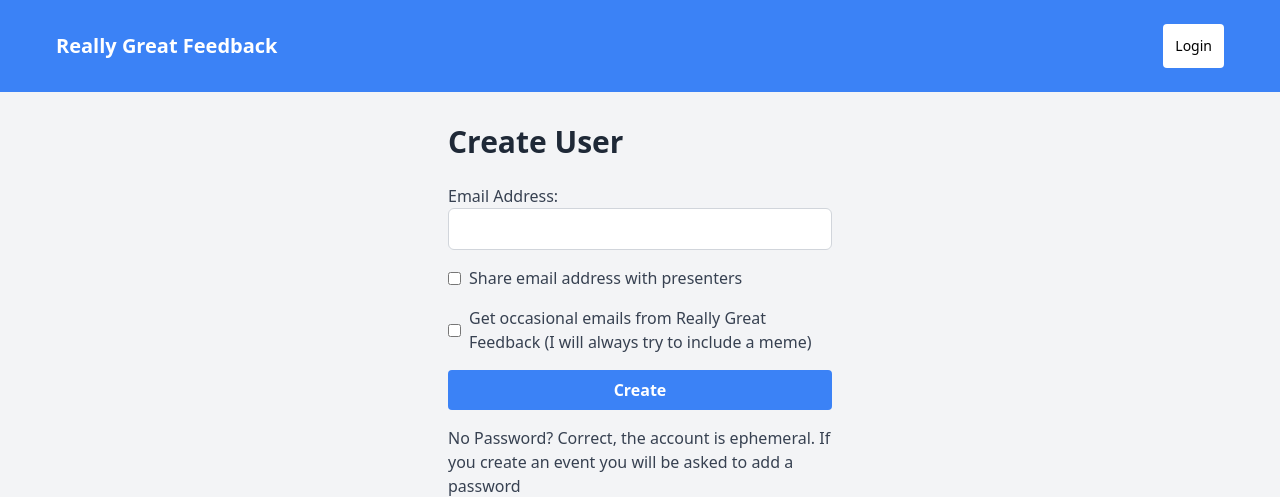
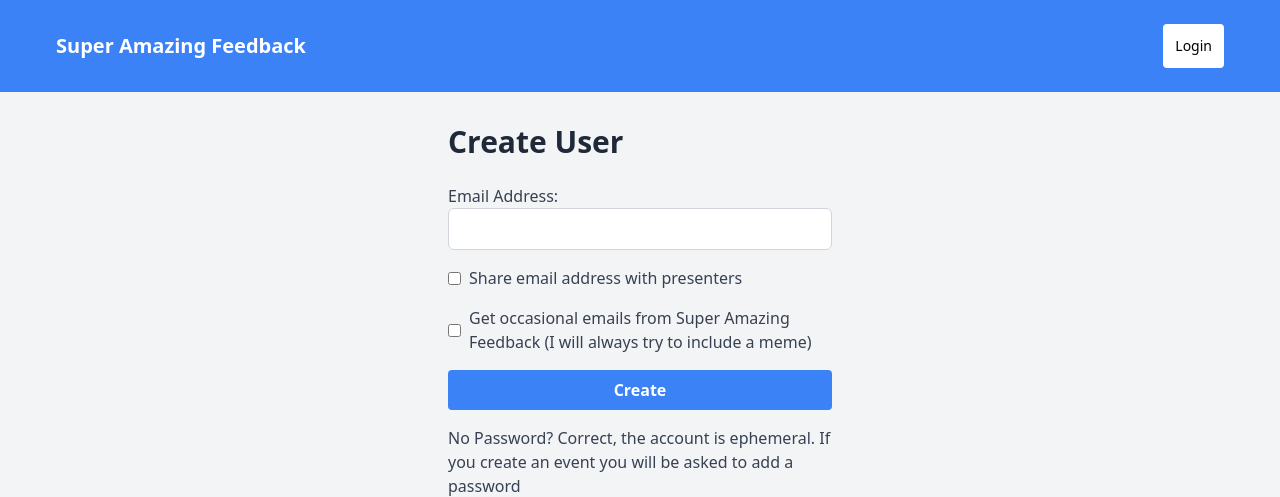
Before and after one commit to mmc102/gimmie_feedback, a FastAPI app: page /user/ in a window 1280 px wide. Shown: the top 497 px of the page. Run offline with FastAPI, Linux system fonts and the light colour scheme; parts of the project's set-up code (start-up, migrations or seed data) failed here and were passed over; some libraries are stand-ins or nearby versions.

Commit message:
Update copy

```diff
--- a/templates/base.html
+++ b/templates/base.html
@@ -15,7 +15,7 @@
             <div class="max-w-7xl mx-auto px-4 sm:px-6 lg:px-8">
                 <div class="flex justify-between">
                     <div class="flex items-center">
-                        <a href="/browse_events" class="text-white font-bold text-xl">Really Great Feedback</a>
+                        <a href="/browse_events" class="text-white font-bold text-xl">Super Amazing Feedback</a>
                     </div>
                     <div class="flex items-center">
                         <ul class="flex space-x-4">
--- a/templates/user_template.html
+++ b/templates/user_template.html
@@ -20,7 +20,7 @@
         </div>
         <div class="flex items-center">
             <input type="checkbox" id="newsletter" name="newsletter" value="false" class="mr-2">
-            <label for="newsletter" class="text-gray-700">Get occasional emails from Really Great Feedback (I will always try to include a meme)</label>
+            <label for="newsletter" class="text-gray-700">Get occasional emails from Super Amazing Feedback (I will always try to include a meme)</label>
         </div>
         <button type="submit" class="w-full bg-blue-500 hover:bg-blue-700 text-white font-bold py-2 px-4 rounded mt-4">Create</button>
 
```
